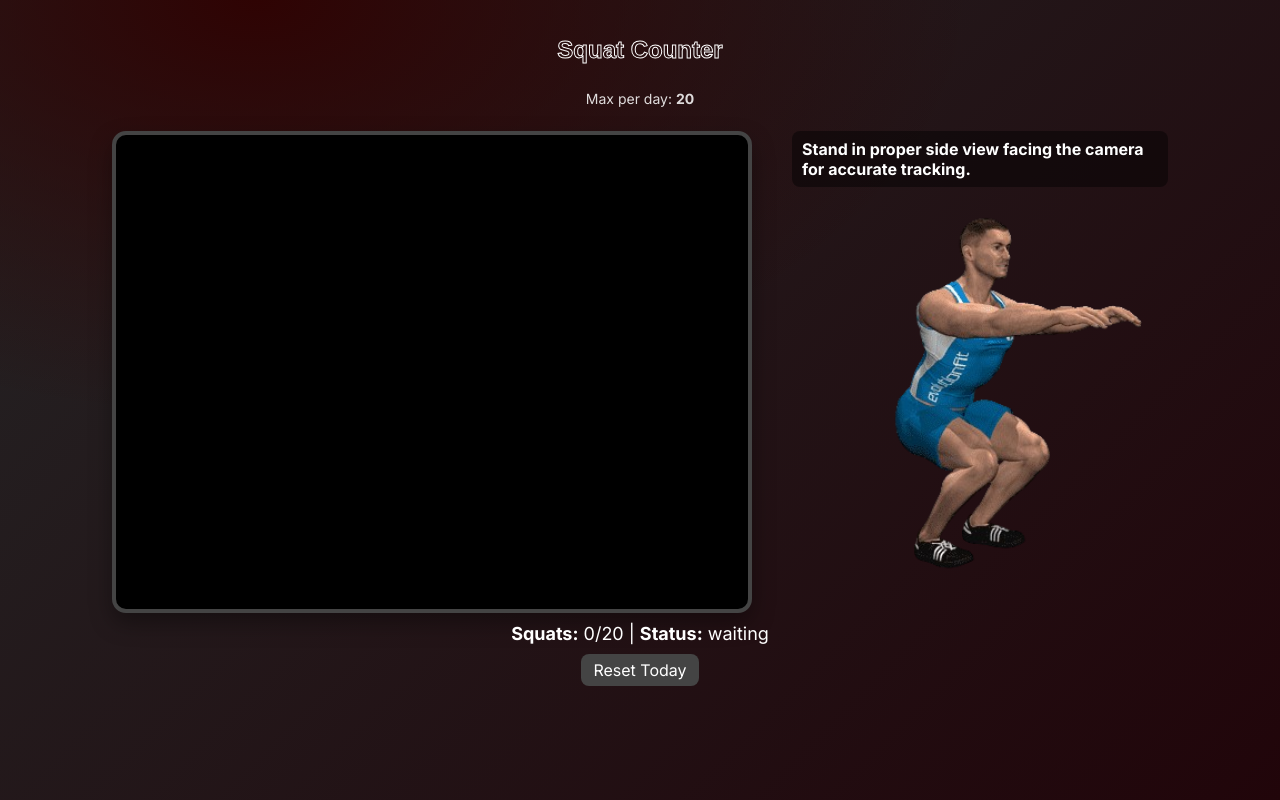
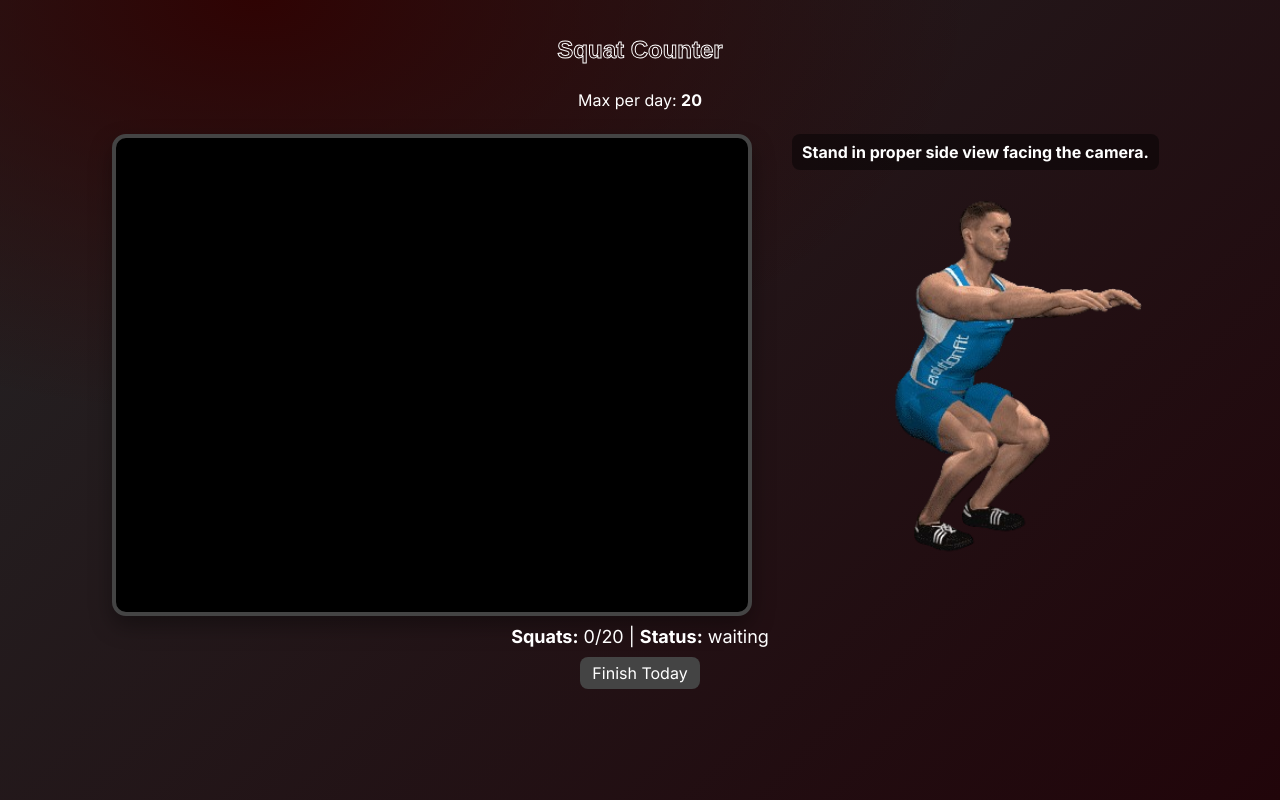
Before and after one commit to Remi2121/Fit21-Web, a React (Create React App) app: page /squat in a window 1280 px wide. Built offline with nearby package versions, Linux system fonts and the light colour scheme; no server answers; the database is empty.

Commit message:
squat counter with finished today button

```diff
--- a/src/Exercise/Scott/squat.jsx
+++ b/src/Exercise/Scott/squat.jsx
@@ -5,7 +5,6 @@ import { drawConnectors, drawLandmarks } from "@mediapipe/drawing_utils";
 import "./squat.css";
 import SquatImg from "../../assets/squat.png";
 
-// Firebase imports
 import { db } from "../../firebase";
 import { doc, getDoc, setDoc, updateDoc, onSnapshot } from "firebase/firestore";
 import { getAuth, onAuthStateChanged } from "firebase/auth";
@@ -18,15 +17,13 @@ export default function SquatCounter() {
   const [status, setStatus] = useState("waiting");
   const [userId, setUserId] = useState(null);
 
-  // ✅ admin max count + avoid double add
   const [maxCount, setMaxCount] = useState(20);
-  const [addedToFinal, setAddedToFinal] = useState(0);
+  const [completed, setCompleted] = useState(false);
 
-  // ✅ fix mediapipe double-init (React StrictMode) using refs
   const userIdRef = useRef(null);
   const maxCountRef = useRef(20);
 
-  const exerciseId = "squat"; // Unique exercise identifier
+  const exerciseId = "squat";
 
   useEffect(() => {
     userIdRef.current = userId;
@@ -37,147 +34,104 @@ export default function SquatCounter() {
   }, [maxCount]);
 
   // -----------------------------
-  // Detect current logged-in user
+  // Auth
   // -----------------------------
   useEffect(() => {
     const auth = getAuth();
-    const unsubscribe = onAuthStateChanged(auth, (user) => {
+    const unsub = onAuthStateChanged(auth, (user) => {
       if (user) setUserId(user.uid);
     });
-    return () => unsubscribe();
+    return () => unsub();
   }, []);
 
-  // ----------------------------------------
-  // ✅ REALTIME Load maxCount from admin rules (poseRules/squat)
-  // FIX: your firestore key has SPACE: "maximumcount perday"
-  // ----------------------------------------
+  // -----------------------------
+  // Load admin maxCount
+  // -----------------------------
   useEffect(() => {
-    const ruleRef = doc(db, "poseRules", exerciseId); // poseRules/squat
+    const ruleRef = doc(db, "poseRules", exerciseId);
 
-    const unsub = onSnapshot(
-      ruleRef,
-      (ruleSnap) => {
-        if (!ruleSnap.exists()) return;
-
-        const ruleData = ruleSnap.data();
+    const unsub = onSnapshot(ruleRef, (snap) => {
+      if (!snap.exists()) return;
 
       const raw =
-          ruleData["maximumcount perday"] ??
-          ruleData.maximumcount_perday ??
-          ruleData.maximumcountPerDay ??
-          ruleData.maximumCountPerDay;
+        snap.data()["maximumcount perday"] ??
+        snap.data().maximumcount_perday ??
+        snap.data().maximumCountPerDay;
 
       const m = Number(raw);
-
-        if (!Number.isNaN(m) && m > 0) {
-          setMaxCount(m);
-        }
-      },
-      (err) => {
-        console.error("poseRules read error:", err);
-      }
-    );
+      if (!Number.isNaN(m) && m > 0) setMaxCount(m);
+    });
 
     return () => unsub();
-  }, [exerciseId]);
+  }, []);
 
-  // ✅ helper: add only the difference to users/{uid}.finalScore
-  const addToFinalScore = async (diff) => {
-    const uid = userIdRef.current;
-    if (!uid || diff <= 0) return;
-
-    try {
-      const userRef = doc(db, "users", uid);
-      const userSnap = await getDoc(userRef);
-      const prevFinal = Number(userSnap.data()?.finalScore || 0);
-      await updateDoc(userRef, { finalScore: prevFinal + diff });
-    } catch (e) {
-      console.error("Failed to update finalScore:", e);
-    }
-  };
-
-  // ----------------------------------------
-  // Load daily points (Option A: each day separate doc)
-  // Path: users/{uid}/exercises/squat/days/{YYYY-MM-DD}
-  // ----------------------------------------
+  // -----------------------------
+  // Load today's state
+  // -----------------------------
   useEffect(() => {
     if (!userId) return;
 
-    async function loadDailyPoints() {
+    async function loadToday() {
       const today = new Date().toISOString().split("T")[0];
-
-      const dayRef = doc(db, "users", userId, "exercises", exerciseId, "days", today);
-      const snap = await getDoc(dayRef);
+      const ref = doc(db, "users", userId, "exercises", exerciseId, "days", today);
+      const snap = await getDoc(ref);
 
       if (!snap.exists()) {
-        await setDoc(dayRef, { date: today, points: 0, addedToFinal: 0 });
         setCount(0);
-        setAddedToFinal(0);
+        //1 setCompleted(false);
         return;
       }
 
       const data = snap.data();
-      const pts = Number(data.points || 0);
-      const added = Number(data.addedToFinal || 0);
-
-      setCount(pts > maxCount ? maxCount : pts);
-      setAddedToFinal(added);
+      setCount(Number(data.points || 0));
+      setCompleted(Boolean(data.completed));
     }
 
-    loadDailyPoints();
+    loadToday();
   }, [userId, maxCount]);
 
-  // ----------------------------------------
-  // Save points whenever count changes (cap at maxCount)
-  // ----------------------------------------
-  useEffect(() => {
-    if (!userId) return;
+  // -----------------------------
+  // FINAL COMMIT (ONCE PER DAY)
+  // -----------------------------
+  const finishToday = async (finalPoints) => {
+    if (!userId || completed) return;
+    //2 if (!userId) return;
 
-    async function savePoints() {
+    // 🔒 LOCK UI IMMEDIATELY (CRITICAL FIX)
+    setCompleted(true);
+    setStatus("You have finished today’s task");
+
     const today = new Date().toISOString().split("T")[0];
     const dayRef = doc(db, "users", userId, "exercises", exerciseId, "days", today);
+    const userRef = doc(db, "users", userId);
 
-      const pointsToSave = count > maxCount ? maxCount : count;
+    const daySnap = await getDoc(dayRef);
+    if (daySnap.exists() && daySnap.data().completed) return;
 
-      await setDoc(
-        dayRef,
-        {
+    await setDoc(dayRef, {
       date: today,
-          points: pointsToSave,
-          addedToFinal: addedToFinal,
-        },
-        { merge: true }
-      );
-    }
+      points: finalPoints,
+      completed: true,
+    });
 
-    savePoints();
-  }, [count, userId, maxCount, addedToFinal]);
+    const userSnap = await getDoc(userRef);
+    const prev = Number(userSnap.data()?.finalScore || 0);
 
-  // ---------------------------
-  // Manual reset button
-  // ---------------------------
-  const handleManualReset = async () => {
-    if (!userId) return;
-    const today = new Date().toISOString().split("T")[0];
-    const dayRef = doc(db, "users", userId, "exercises", exerciseId, "days", today);
-
-    // reset today points, BUT don't rollback finalScore (keep addedToFinal as-is)
-    await setDoc(dayRef, { date: today, points: 0 }, { merge: true });
-    setCount(0);
+    await updateDoc(userRef, {
+      finalScore: prev + finalPoints,
+    });
   };
 
-  // ---------------------------
-  // Squat Pose Logic (unchanged)
-  // ✅ FIX: init Pose ONLY ONCE ([]) to avoid mediapipe "File exists" error
-  // ---------------------------
+  // -----------------------------
+  // Squat Pose Logic (UNCHANGED)
+  // -----------------------------
   useEffect(() => {
     let pose;
     let rafId;
-    let state = "up"; // track squat motion
+    let state = "up";
     let started = false;
 
     async function init() {
-      // avoid double init in dev
       if (started) return;
       started = true;
 
@@ -185,18 +139,16 @@ export default function SquatCounter() {
         const stream = await navigator.mediaDevices.getUserMedia({
           video: { width: 640, height: 480 },
         });
-        if (!videoRef.current) return;
-
         videoRef.current.srcObject = stream;
         await videoRef.current.play();
-      } catch (e) {
-        console.error("Camera error", e);
+      } catch {
         setStatus("camera error");
         return;
       }
 
       pose = new Pose({
-        locateFile: (file) => `https://cdn.jsdelivr.net/npm/@mediapipe/pose/${file}`,
+        locateFile: (file) =>
+          `https://cdn.jsdelivr.net/npm/@mediapipe/pose/${file}`,
       });
 
       pose.setOptions({
@@ -208,37 +160,31 @@ export default function SquatCounter() {
 
       pose.onResults(onResults);
 
-      async function sendFrame() {
-        try {
-          if (
-            videoRef.current &&
-            !videoRef.current.paused &&
-            !videoRef.current.ended &&
-            pose
-          ) {
+      const loop = async () => {
+        if (videoRef.current && pose && !videoRef.current.paused) {
           await pose.send({ image: videoRef.current });
         }
-        } catch (e) {}
-        rafId = requestAnimationFrame(sendFrame);
-      }
+        rafId = requestAnimationFrame(loop);
+      };
 
-      sendFrame();
+      loop();
     }
 
     function calculateAngle(a, b, c) {
       const radians =
-        Math.atan2(c.y - b.y, c.x - b.x) - Math.atan2(a.y - b.y, a.x - b.x);
+        Math.atan2(c.y - b.y, c.x - b.x) -
+        Math.atan2(a.y - b.y, a.x - b.x);
       let angle = Math.abs((radians * 180.0) / Math.PI);
-      if (angle > 180.0) angle = 360 - angle;
+      if (angle > 180) angle = 360 - angle;
       return angle;
     }
 
     function onResults(results) {
+      if (completed) return;
+
       const canvas = canvasRef.current;
-      if (!canvas) return;
       const ctx = canvas.getContext("2d");
 
-      ctx.save();
       ctx.clearRect(0, 0, canvas.width, canvas.height);
       ctx.drawImage(results.image, 0, 0, canvas.width, canvas.height);
 
@@ -246,47 +192,28 @@ export default function SquatCounter() {
         drawConnectors(ctx, results.poseLandmarks, POSE_CONNECTIONS);
         drawLandmarks(ctx, results.poseLandmarks);
 
-        const lHip = results.poseLandmarks[23];
-        const rHip = results.poseLandmarks[24];
-        const lKnee = results.poseLandmarks[25];
-        const rKnee = results.poseLandmarks[26];
-        const lAnkle = results.poseLandmarks[27];
-        const rAnkle = results.poseLandmarks[28];
-        const lShoulder = results.poseLandmarks[11];
-        const rShoulder = results.poseLandmarks[12];
-        const lelbow = results.poseLandmarks[13];
-        const relbow = results.poseLandmarks[14];
+        const lm = results.poseLandmarks;
+        const leftKneeAngle = calculateAngle(lm[23], lm[25], lm[27]);
+        const rightKneeAngle = calculateAngle(lm[24], lm[26], lm[28]);
+        const lefthandangle = calculateAngle(lm[13], lm[11], lm[23]);
+        const righthandangle = calculateAngle(lm[14], lm[12], lm[24]);
 
-        const leftKneeAngle = calculateAngle(lHip, lKnee, lAnkle);
-        const rightKneeAngle = calculateAngle(rHip, rKnee, rAnkle);
-        const lefthandangle = calculateAngle(lelbow, lShoulder, lHip);
-        const righthandangle = calculateAngle(relbow, rShoulder, rHip);
-
-        const validPosition =
+        const valid =
           leftKneeAngle > 50 &&
           rightKneeAngle > 50 &&
           lefthandangle > 80 &&
           righthandangle > 80;
 
-        if (validPosition) {
+        if (valid) {
           if (leftKneeAngle > 160 && rightKneeAngle > 160) {
             if (state === "down") {
               setCount((prev) => {
                 const cap = maxCountRef.current;
                 if (prev >= cap) return cap;
 
-                const newPoints = prev + 1;
-
-                setAddedToFinal((prevAdded) => {
-                  const diff = newPoints - prevAdded;
-                  if (diff > 0) {
-                    addToFinalScore(diff);
-                    return newPoints;
-                  }
-                  return prevAdded;
-                });
-
-                return newPoints;
+                const next = prev + 1;
+                if (next === cap) finishToday(cap);
+                return next;
               });
             }
             state = "up";
@@ -296,62 +223,67 @@ export default function SquatCounter() {
             setStatus("down");
           }
         }
-
-        ctx.fillStyle = "white";
-        ctx.font = "16px Arial";
-        ctx.fillText(`Left Knee: ${Math.round(leftKneeAngle)}°`, 10, 20);
-        ctx.fillText(`Right Knee: ${Math.round(rightKneeAngle)}°`, 10, 40);
-      } else {
-        setStatus("no person detected");
       }
-
-      ctx.restore();
     }
 
     init();
 
     return () => {
       if (rafId) cancelAnimationFrame(rafId);
-
-      if (videoRef.current && videoRef.current.srcObject) {
+      if (videoRef.current?.srcObject) {
         videoRef.current.srcObject.getTracks().forEach((t) => t.stop());
       }
+      pose?.close();
+    };
+  }, [completed]);
 
-      if (pose) {
-        try {
-          pose.close();
-        } catch (e) {}
-      }
-    };
-  }, []);
-
+  // -----------------------------
+  // UI
+  // -----------------------------
   return (
     <div className="squat-container">
-      <h2 className="stoke-text"> Squat Counter</h2>
+      <h2 className="stoke-text">Squat Counter</h2>
 
-      <div style={{ marginTop: 6, fontSize: 14, opacity: 0.85 }}>
+      <div style={{ marginTop: 6 }}>
         Max per day: <strong>{maxCount}</strong>
       </div>
 
-      <video ref={videoRef} style={{ display: "none" }} width={640} height={480} />
+      <video ref={videoRef} style={{ display: "none" }} />
 
       <div className="squat-stage">
         <canvas ref={canvasRef} width={640} height={480} />
         <div className="squat-plain">
           <span className="squat-tip-plain">
-            Stand in proper side view facing the camera for accurate tracking.
+            Stand in proper side view facing the camera.
           </span>
-          <img src={SquatImg} className="squat-pose-img" alt="ref" draggable="false" />
+          <img src={SquatImg} className="squat-pose-img" alt="ref" />
         </div>
       </div>
 
+      {completed ? (
+        <div style={{ marginTop: 12, fontSize: 18, color: "#00ff88" }}>
+          ✅ You have finished today’s task
+        </div>
+      ) : (
         <div style={{ marginTop: 10, fontSize: 18 }}>
-        <strong>Squats:</strong> {count}/{maxCount} | <strong>Status:</strong> {status}
+          <strong>Squats:</strong> {count}/{maxCount} |{" "}
+          <strong>Status:</strong> {status}
         </div>
+      )}
 
-      <button onClick={handleManualReset} className="squat-reset-btn">
-        Reset Today
+      {!completed && (
+        <button
+          className="squat-reset-btn"
+          onClick={() => {
+            const ok = window.confirm(
+              "⚠️ If you confirm this score, you can’t do squats again today."
+            );
+            if (ok) finishToday(count);
+          }}
+        >
+          Finish Today
         </button>
+      )}
     </div>
   );
 }
```
Lines whose indentation alone changed are shown as unchanged.
